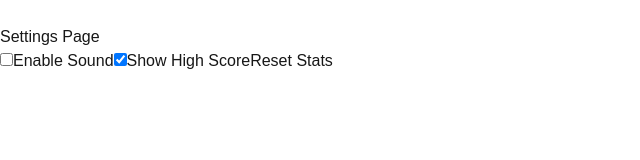
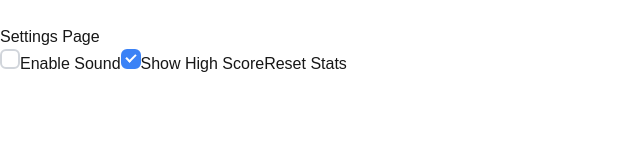
Before and after one commit to beck1888/chance-clicker-game, a Next.js app: page /settings in a window 1280 px wide. Shown: the top 160 px of the page, without its empty margins (0-640 px from the left). Built offline with nearby package versions, Linux system fonts and the light colour scheme.

Commit message:
Add custom checkbox styles to settings page; improve UI for sound and high score options

```diff
--- a/src/app/settings/page.tsx
+++ b/src/app/settings/page.tsx
@@ -1,6 +1,7 @@
 "use client";
 
 import { useState, useEffect } from "react";
+import styles from "./settings.module.css";
 
 export default function Settings() {
   const [soundEnabled, setSoundEnabled] = useState(false);
@@ -39,19 +40,21 @@ export default function Settings() {
     <div className="min-h-screen flex flex-col items-center justify-center">
       <h1 className="text-4xl mb-8">Settings Page</h1>
       <div className="flex flex-col items-start space-y-4">
-        <label className="flex items-center space-x-2">
+        <label className="flex items-center space-x-3 cursor-pointer">
           <input
             type="checkbox"
             checked={soundEnabled}
             onChange={handleSoundToggle}
+            className={styles.checkbox}
           />
           <span>Enable Sound</span>
         </label>
-        <label className="flex items-center space-x-2">
+        <label className="flex items-center space-x-3 cursor-pointer">
           <input
             type="checkbox"
             checked={showHighScore}
             onChange={handleShowHighScoreToggle}
+            className={styles.checkbox}
           />
           <span>Show High Score</span>
         </label>
--- /dev/null
+++ b/src/app/settings/settings.module.css
@@ -0,0 +1,27 @@
+.checkbox {
+  position: relative;
+  width: 20px;
+  height: 20px;
+  border: 2px solid #d1d5db;
+  border-radius: 6px;
+  appearance: none;
+  cursor: pointer;
+  transition: all 0.2s ease;
+}
+
+.checkbox:checked {
+  background-color: #3b82f6;
+  border-color: #3b82f6;
+}
+
+.checkbox:checked::after {
+  content: '';
+  position: absolute;
+  left: 5px;
+  top: 1px;
+  width: 6px;
+  height: 10px;
+  border: solid white;
+  border-width: 0 2px 2px 0;
+  transform: rotate(45deg);
+}
```
